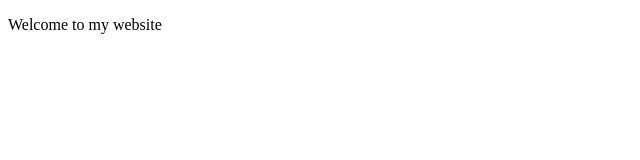
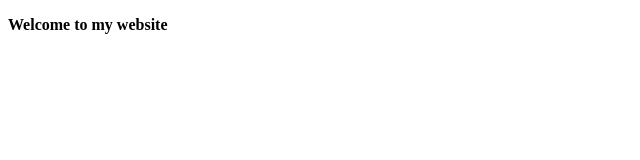
Before and after one commit to amyas20/PersonalWebsite, a plain HTML site: page index.html in a window 1280 px wide. Shown: the full height of the page, 0-640 px from the left. Drawn offline with Linux system fonts and the light colour scheme.

Commit message:
add B tag

```diff
--- a/index.html
+++ b/index.html
@@ -6,6 +6,7 @@
     <title>Document</title>
 </head>
 <body>
-    <p>Welcome to my website </p>
+    <b><p>Welcome to my website </p>
+
 </body>
 </html>
```
